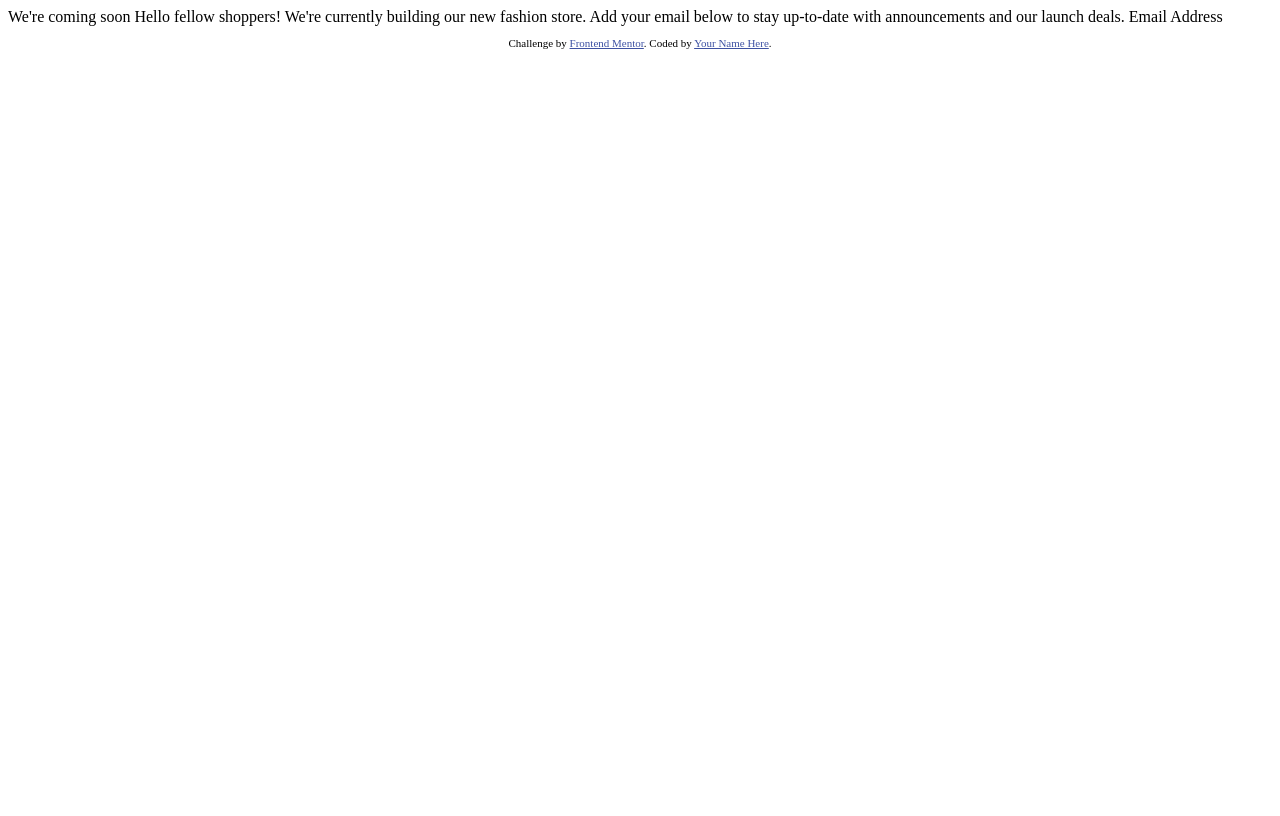
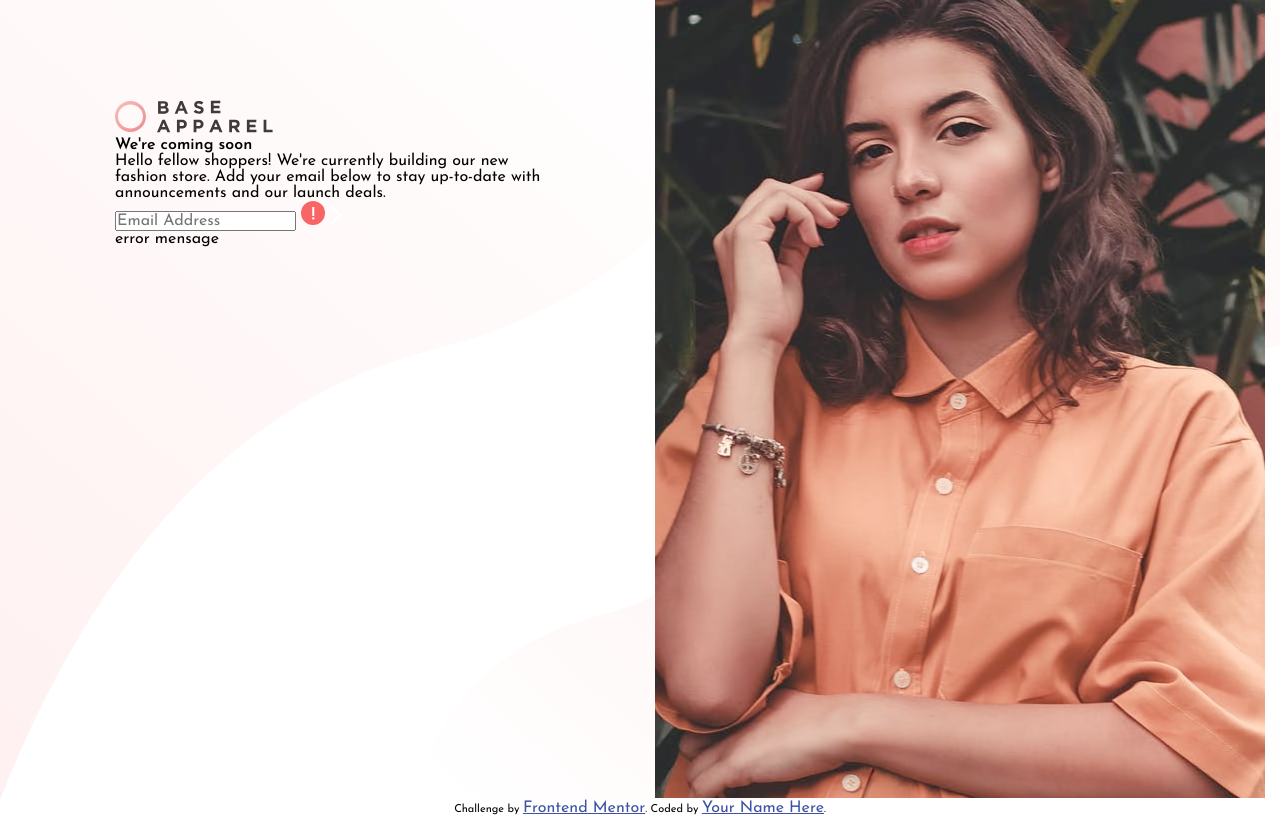
Before and after one commit to dyegohrq/base-apparel-coming-soon-master, a plain HTML site: page index.html in a window 1280 px wide. Drawn offline with Linux system fonts and the light colour scheme.

Commit message:
dando vida ao projeto.

```diff
--- a/index.html
+++ b/index.html
@@ -6,22 +6,46 @@
 
   <link rel="icon" type="image/png" sizes="32x32" href="./images/favicon-32x32.png">
 
+  <link rel="stylesheet" href="style/style.css">
+
   <title>Frontend Mentor | Base Apparel coming soon page</title>
 
   <!-- Feel free to remove these styles or customise in your own stylesheet 👍 -->
-  <style>
-    .attribution { font-size: 11px; text-align: center; }
-    .attribution a { color: hsl(228, 45%, 44%); }
-  </style>
+
 </head>
 <body>
-
-  We're coming soon
-
-  Hello fellow shoppers! We're currently building our new fashion store.
-  Add your email below to stay up-to-date with announcements and our launch deals.
-
-  Email Address
+  <main>
+    <div class="left_content">
+      <div id="logo">
+        <img src="images/logo.svg" alt="">
+      </div>
+      <div id="main_content">
+        <div id="txt_coming">
+          <h1><span id="were">We're</span> coming soon</h1>
+        </div>
+        <div id="paragraph">
+          <p>
+            Hello fellow shoppers! We're currently building our new fashion store.
+            Add your email below to stay up-to-date with announcements and our launch deals.
+          </p>
+        </div>
+        <div id="email">
+          <input
+          type="email"
+          name="txt_email"
+          id="txt_email"
+          required
+          placeholder="Email Address">
+          <img src="images/icon-error.svg" alt="icon-error" id="icon-error">
+          <img src="images/icon-arrow.svg" alt="icon-arrow" id="icon-arrow">
+          <p>error mensage</p>
+        </div>
+      </div>
+    </div>
+    <div class="right_content">
+      <img src="images/hero-desktop.jpg" alt="hero-desktop">
+    </div>
+  </main>
 
   <footer>
     <p class="attribution">
--- /dev/null
+++ b/style/style.css
@@ -0,0 +1,61 @@
+@import url('https://fonts.googleapis.com/css2?family=Josefin+Sans:wght@300;400;600&display=swap');
+
+:root{
+    /* Primary */
+
+    --Desaturated-Red: hsl(0, 36%, 70%);
+    --Soft-Red: hsl(0, 93%, 68%);
+
+    /* Neutral */
+
+    --Dark-Grayish-Red: hsl(0, 6%, 24%);
+
+    /* Gradients */
+
+    --Linear: 135deg, from hsl(0, 0%, 100%), to hsl(0, 100%, 98%);
+    --Linear: 135deg, from hsl(0, 80%, 86%), to hsl(0, 74%, 74%);
+
+    --font: 'Josefin Sans', sans-serif;
+
+}
+
+*{
+    font-family: var(--font);
+    font-size: 16px;
+    margin: 0;
+    padding: 0;
+    box-sizing: border-box;
+}
+
+body{
+    width: 100vw;
+    height: 100vh;
+}
+
+main {
+    display: flex;
+    align-items: center;
+    justify-content: center;
+    width: 100%;
+    height: 100%;
+    background-image: url(../images/bg-pattern-desktop.svg);
+}
+
+.left_content {
+    width: 50%;
+    height: 100%;
+    padding: 100px;
+}
+
+#main_content {
+
+}
+
+.attribution {
+    font-size: 11px;
+    text-align: center;
+}
+
+.attribution a{
+    color: hsl(228, 45%, 44%);
+}
```
Also changed, not shown: 2 other files.
